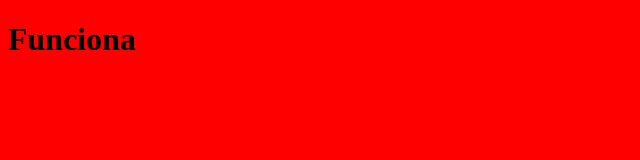
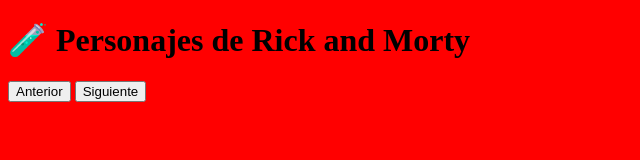
Before and after one commit to jesualujan/1-web-b_ext_becalos_javascript_avanzado, a website: page 03.RickandMorty/index.html in a window 1280 px wide. Shown: the whole page, without its empty margins (0-640 px from the left). Drawn offline with Linux system fonts and the light colour scheme.

Commit message:
✨ estructura del proyecto

```diff
--- a/03.RickandMorty/index.html
+++ b/03.RickandMorty/index.html
@@ -8,7 +8,18 @@
     <link rel="stylesheet" href="css/style.css">
 </head>
 <body>
-    <h1>Funciona</h1>
+
+    <h1>🧪 Personajes de Rick and Morty</h1>
+
+    <!-- Pagination -->
+    <div id="pagination">
+        <button id="prev">Anterior</button>
+        <button id="next">Siguiente</button>
+    </div>
+
+    <!-- Contenedor para mis personajes -->
+     <section id="characters-container"></section>
+
     <!-- Scripts -->
      <script src="main.js"></script>
 </body>
```
